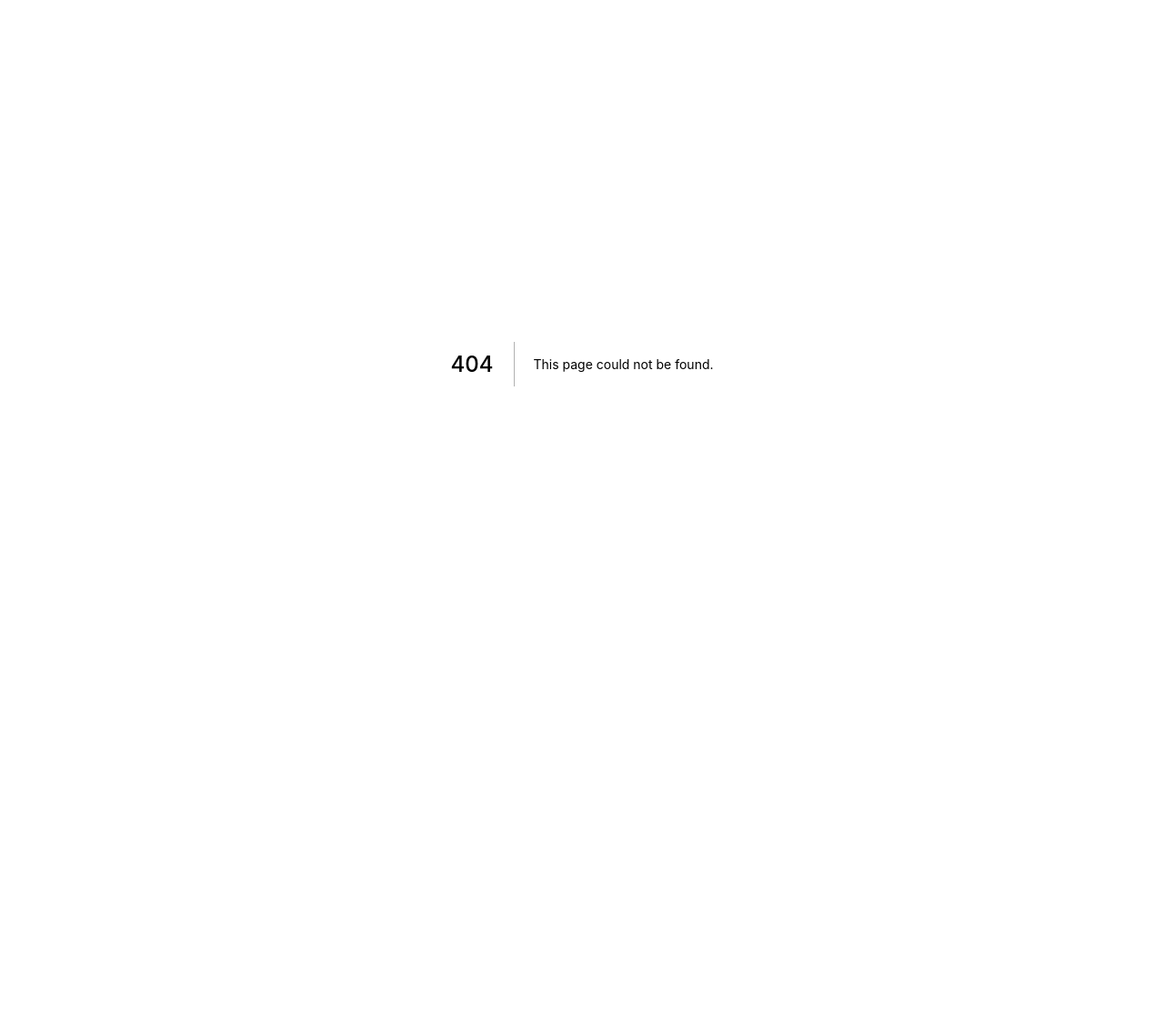
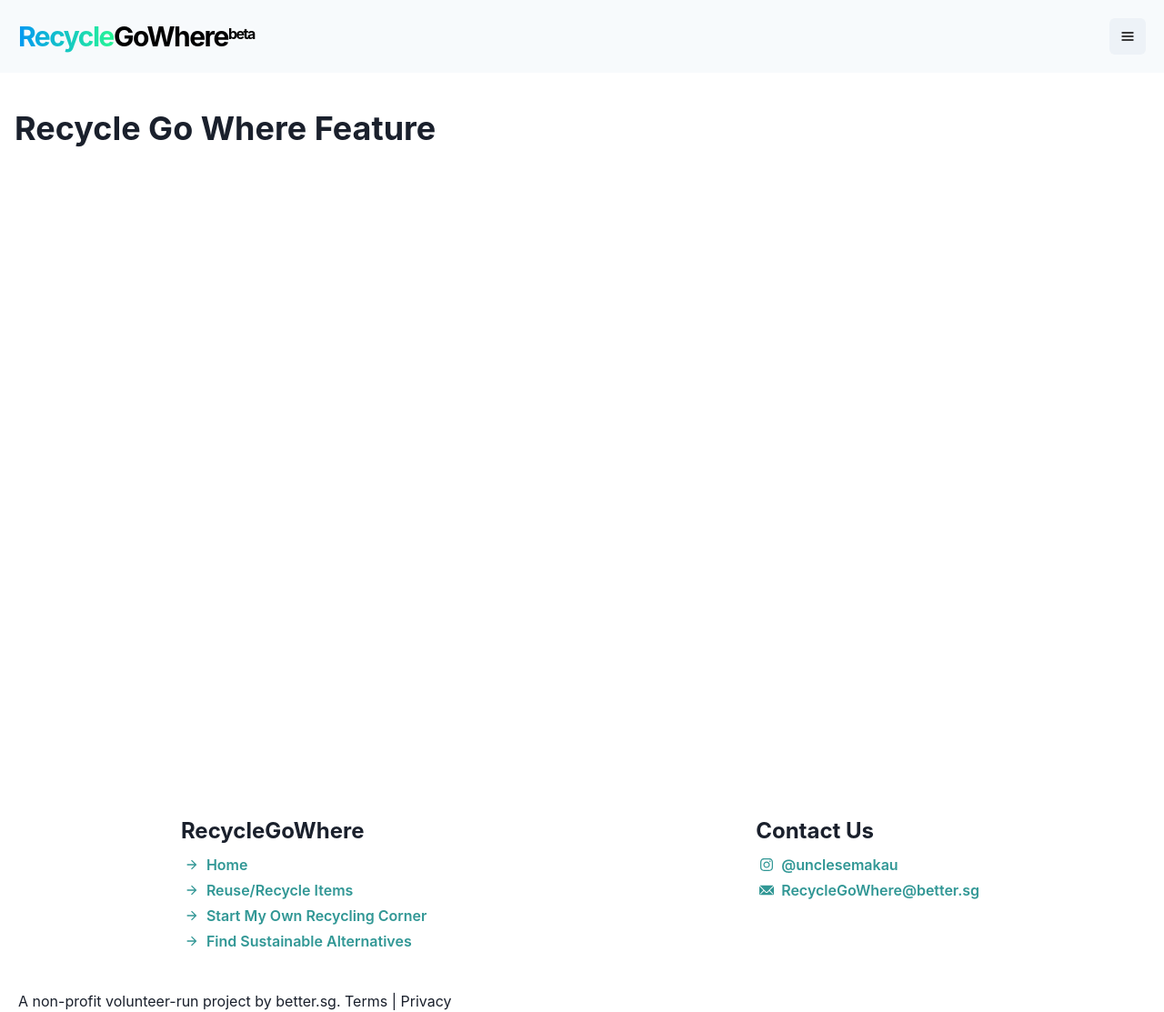
Before and after one commit to bettersg/recyclegowhere, a Next.js app in the folder client/: page /recyclegowhere in a window 1280 px wide. Before the commit this address had no page. Shown: the whole page at 91% size. Before the commit the page ends 800 px from the top, so only its background shows below. Built offline with nearby package versions, Linux system fonts and the light colour scheme.

Commit message:
Added chakra ui
testing chakra ui

```diff
--- /dev/null
+++ b/client/components/Footer.js
@@ -0,0 +1,45 @@
+import React from 'react';
+import Link from 'next/link';
+import { Container, Flex, Text, Box, Button, Heading, useColorModeValue, Icon } from '@chakra-ui/react';
+import { Link as ChakraLink } from '@chakra-ui/react';
+import { ArrowForwardIcon, EmailIcon } from '@chakra-ui/icons';
+import { FaInstagram } from 'react-icons/fa';
+
+const Footer = () => {
+
+    return (
+        <Box w="100vw" h="25vh" p={5}>
+            <Flex flexDir="row" justifyContent="space-around" marginBottom={10}>
+                <Flex flexDir="column" alignItems="start">
+                    <Heading as="h3" paddingBottom={2} fontSize="2xl">RecycleGoWhere</Heading>
+                    <Link href="/" passHref>
+                        <Button as="a" leftIcon={<ArrowForwardIcon />} colorScheme="teal" variant="link" m={1}>Home</Button>
+                    </Link>
+                    <Link href="/" passHref>
+                        <Button as="a" leftIcon={<ArrowForwardIcon />} colorScheme="teal" variant="link" m={1}>Reuse/Recycle Items</Button>
+                    </Link>
+                    <Link href="/" passHref>
+                        <Button as="a" leftIcon={<ArrowForwardIcon />} colorScheme="teal" variant="link" m={1}>Start My Own Recycling Corner</Button>
+                    </Link>
+                    <Link href="/" passHref>
+                        <Button as="a" leftIcon={<ArrowForwardIcon />} colorScheme="teal" variant="link" m={1}>Find Sustainable Alternatives</Button>
+                    </Link>
+                </Flex>
+                <Flex flexDir="column" alignItems="start">
+                    <Heading as="h3" paddingBottom={2} fontSize="2xl">Contact Us</Heading>
+                    <ChakraLink href="https://www.instagram.com/unclesemakau/" isExternal>
+                        <Button leftIcon={<Icon as={FaInstagram} />} colorScheme="teal" variant="link" m={1}>@unclesemakau</Button>
+                    </ChakraLink>
+                    <ChakraLink href="mailto:RecycleGoWhere@better.sg" isExternal>
+                        <Button leftIcon={<EmailIcon />} colorScheme="teal" variant="link" m={1}>RecycleGoWhere@better.sg</Button>
+                    </ChakraLink>
+                </Flex>
+            </Flex>
+            <Box>
+                <Text>A non-profit volunteer-run project by better.sg. Terms | Privacy</Text>
+            </Box>
+        </Box>
+    );
+}
+
+export default Footer;
--- /dev/null
+++ b/client/components/Header.js
@@ -0,0 +1,84 @@
+import React from "react";
+import Link from 'next/link';
+import Head from "next/head";
+import {
+    Heading,
+    Flex,
+    Text,
+    useDisclosure,
+    useColorModeValue,
+    IconButton,
+    Drawer,
+    DrawerBody,
+    DrawerFooter,
+    DrawerHeader,
+    DrawerOverlay,
+    DrawerContent,
+    DrawerCloseButton,
+} from "@chakra-ui/react";
+import { HamburgerIcon } from "@chakra-ui/icons";
+
+
+
+
+const Header = (props) => {
+    const { isOpen, onOpen, onClose } = useDisclosure();
+    const colorChange = useColorModeValue("black", "gray.50");
+    const bgColorChange = useColorModeValue("gray.50", "gray.900");
+
+    return (
+        <>
+            <Head>
+
+                {/* <link rel="apple-touch-icon" sizes="180x180" href="/apple-touch-icon.png" />
+                <link rel="icon" type="image/png" sizes="32x32" href="/favicon-32x32.png" />
+                <link rel="icon" type="image/png" sizes="16x16" href="/favicon-16x16.png" />
+                <link rel="manifest" href="/site.webmanifest" />
+                <link rel="mask-icon" href="/safari-pinned-tab.svg" color="#5bbad5" />
+                <meta name="msapplication-TileColor" content="#ffc40d" />
+                <meta name="theme-color" content="#ffffff" /> */}
+            </Head>
+            <Flex
+                as="nav"
+                align="center"
+                justify="space-between"
+                wrap="wrap"
+                padding={5}
+                bg={bgColorChange}
+                color={colorChange}
+                {...props}
+            >
+                <Flex align="center" mr={5}>
+                    <Link href="/"><a>
+                        <Heading as="h1" size="lg" letterSpacing={"tighter"} >
+                            <Heading as="span" size="lg" bgGradient="linear(to-l, #26f596, #0499f2)"
+                                bgClip="text">Recycle</Heading>GoWhere
+                            <Heading as="sup" size="sm">beta</Heading>
+                        </Heading>
+                    </a></Link>
+                </Flex>
+                <IconButton
+                    colorScheme="gray"
+                    aria-label="Navigate website"
+                    icon={<HamburgerIcon />}
+                    onClick={onOpen}
+                />
+                <Drawer placement="right" onClose={onClose} isOpen={isOpen}>
+                    <DrawerOverlay />
+                    <DrawerContent>
+                        <DrawerCloseButton />
+                        <DrawerHeader borderBottomWidth="1px">Menu</DrawerHeader>
+                        <DrawerBody>
+                            <Link href="/"><a><Text fontWeight="bold">Home</Text></a></Link>
+                            <Link href="/recyclegowhere"><a><Text fontWeight="bold">Reuse/ Recycle Items</Text></a></Link>
+                            <Link href="/"><a><Text fontWeight="bold">Start My Own Recycling Corner</Text></a></Link>
+                            <Link href="/"><a><Text fontWeight="bold">Find Sustainable Alternatives</Text></a></Link>
+                        </DrawerBody>
+                    </DrawerContent>
+                </Drawer>
+            </Flex>
+        </>
+    );
+};
+
+export default Header;
--- a/client/pages/_app.js
+++ b/client/pages/_app.js
@@ -1,7 +1,19 @@
-import '../styles/globals.css'
+import { ChakraProvider } from "@chakra-ui/react"
+import Footer from "../components/Footer"
+import Header from "../components/Header"
+import { Container } from '@chakra-ui/react'
 
 function MyApp({ Component, pageProps }) {
-  return <Component {...pageProps} />
+  return (
+    <ChakraProvider>
+      <Header />
+      <Container maxW="container.xl" minH="100vh" paddingTop={10} paddingBottom={10}>
+        <Component {...pageProps} />
+      </Container>
+      <Footer />
+
+    </ChakraProvider>
+  )
 }
 
 export default MyApp
--- /dev/null
+++ b/client/pages/recyclegowhere.js
@@ -0,0 +1,12 @@
+import React from 'react';
+import { Box, Heading } from '@chakra-ui/react';
+
+const Recyclegowhere = () => {
+    return (
+        <Box>
+            <Heading>Recycle Go Where Feature</Heading>
+        </Box>
+    );
+}
+
+export default Recyclegowhere;
--- a/client/styles/globals.css
+++ b/client/styles/globals.css
@@ -1,16 +1,3 @@
-html,
-body {
-  padding: 0;
-  margin: 0;
-  font-family: -apple-system, BlinkMacSystemFont, Segoe UI, Roboto, Oxygen,
-    Ubuntu, Cantarell, Fira Sans, Droid Sans, Helvetica Neue, sans-serif;
-}
-
-a {
-  color: inherit;
-  text-decoration: none;
-}
-
-* {
-  box-sizing: border-box;
-}
+/* @tailwind base;
+@tailwind components;
+@tailwind utilities; */
```
Also changed, not shown: client/package.json (+11 -2 lines), client/pages/index.js (+49 -59 lines), client/styles/Home.module.css (deleted, +0 -116 lines), client/public/unclesemakau_singlet.png (added), 1 other file (tests, documents, lock files or other folders).
